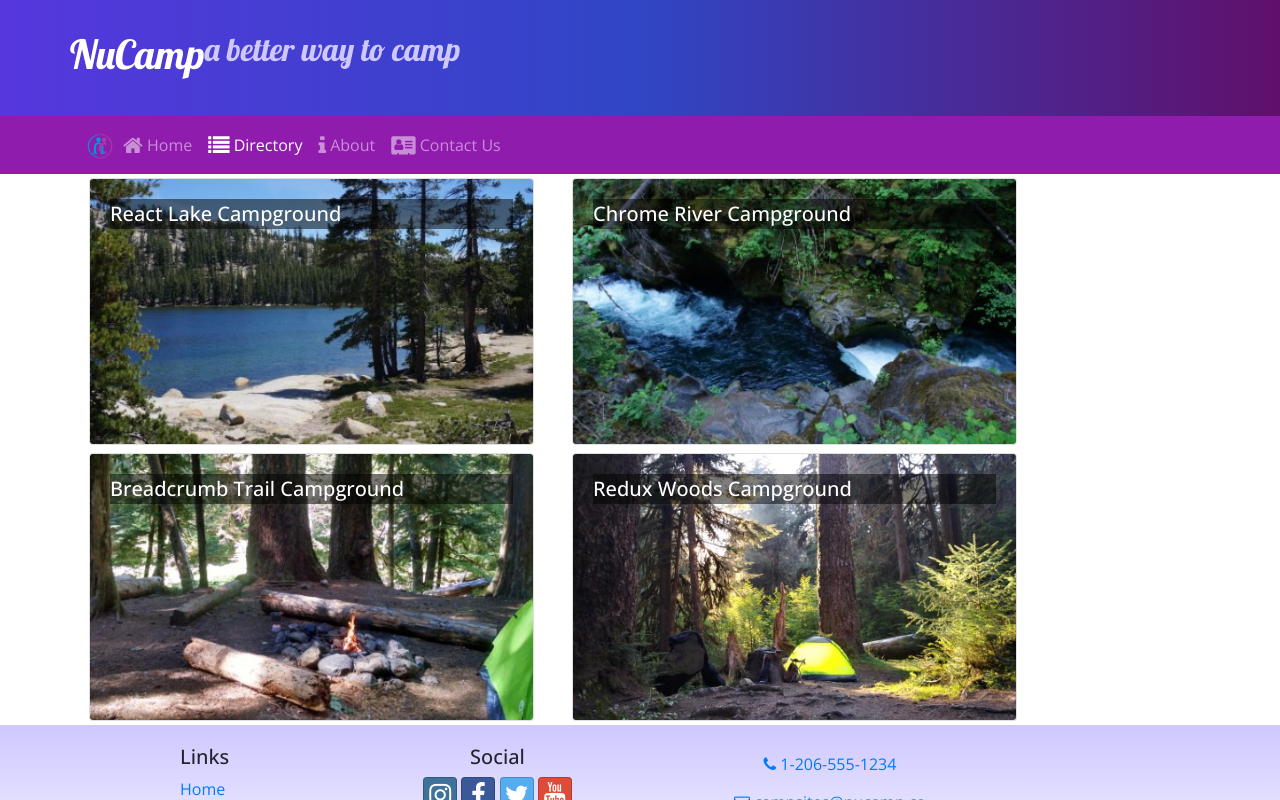
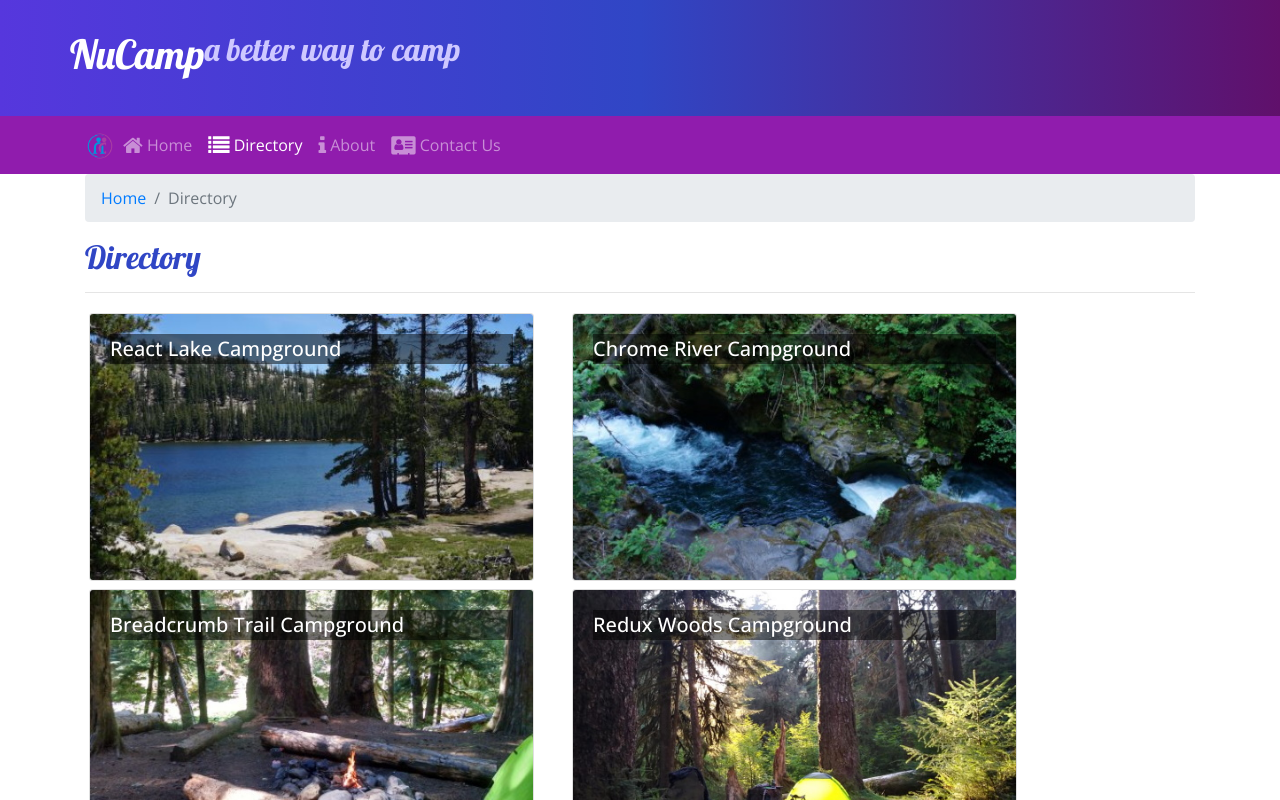
Before and after one commit to dagamo94/react-nucampsite, a React (Create React App) app: page /directory in a window 1280 px wide. Shown: the top 800 px of the page. Built offline with nearby package versions, Linux system fonts and the light colour scheme.

Commit message:
add breadcrumbs to CampsiteInfoComponent, ContactComponent, and DirectoryComponent

```diff
--- a/src/components/CampsiteInfoComponent.js
+++ b/src/components/CampsiteInfoComponent.js
@@ -1,5 +1,6 @@
 import React from 'react';
-import { Card, CardImg, CardText, CardBody, CardTitle } from 'reactstrap';
+import { Card, CardImg, CardText, CardBody, CardTitle, Breadcrumb, BreadcrumbItem } from 'reactstrap';
+import { Link } from 'react-router-dom';
 
 
 
@@ -9,7 +10,6 @@
             <Card>
                 <CardImg top src={campsite.image} alt={campsite.name} />
                 <CardBody>
-                    <CardTitle>{campsite.name}</CardTitle>
                     <CardText>{campsite.description}</CardText>
                 </CardBody>
             </Card>
@@ -38,13 +38,22 @@
 }
 
 function CampsiteInfo(props) {
-    const { campsite } = props;
 
-    if (campsite) {
+    if (props.campsite) {
         return (
             <div className="container">
                 <div className="row">
-                    <RenderCampsite campsite={campsite} />
+                    <div className="col">
+                        <Breadcrumb>
+                            <BreadcrumbItem><Link to="/directory">Directory</Link></BreadcrumbItem>
+                            <BreadcrumbItem active>{props.campsite.name}</BreadcrumbItem>
+                        </Breadcrumb>
+                        <h2>{props.campsite.name}</h2>
+                        <hr />
+                    </div>
+                </div>
+                <div className="row">
+                    <RenderCampsite campsite={props.campsite} />
                     <RenderComments comments={props.comments} />
                 </div>
             </div>
--- a/src/components/ContactComponent.js
+++ b/src/components/ContactComponent.js
@@ -1,10 +1,16 @@
 import React from 'react';
+import { Breadcrumb, BreadcrumbItem } from 'reactstrap';
+import { Link } from 'react-router-dom';
 
 function Contact(props) {
     return (
         <div className="container">
             <div className="row">
                 <div className="col">
+                    <Breadcrumb>
+                        <BreadcrumbItem><Link to="/home">Home</Link></BreadcrumbItem>
+                        <BreadcrumbItem active>Contact Us</BreadcrumbItem>
+                    </Breadcrumb>
                     <h2>Contact Us</h2>
                     <hr />
                 </div>
--- a/src/components/DirectoryComponent.js
+++ b/src/components/DirectoryComponent.js
@@ -1,5 +1,5 @@
 import React from 'react';
-import { Card, CardImg, CardImgOverlay, CardTitle } from 'reactstrap';
+import { Card, CardImg, CardImgOverlay, CardTitle, Breadcrumb, BreadcrumbItem } from 'reactstrap';
 import { Link } from 'react-router-dom';
 
 function RenderDirectoryItem({ campsite }) {
@@ -28,6 +28,16 @@
     return (
         <div className="container">
             <div className="row">
+                <div className="col">
+                    <Breadcrumb>
+                        <BreadcrumbItem><Link to="/home">Home</Link></BreadcrumbItem>
+                        <BreadcrumbItem active>Directory</BreadcrumbItem>
+                    </Breadcrumb>
+                    <h2>Directory</h2>
+                    <hr />
+                </div>
+            </div>
+            <div className="row">
                 {directory}
             </div>
 
```
